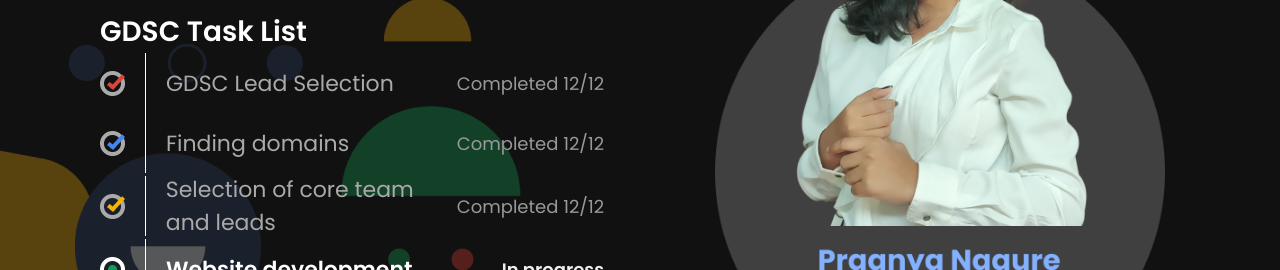
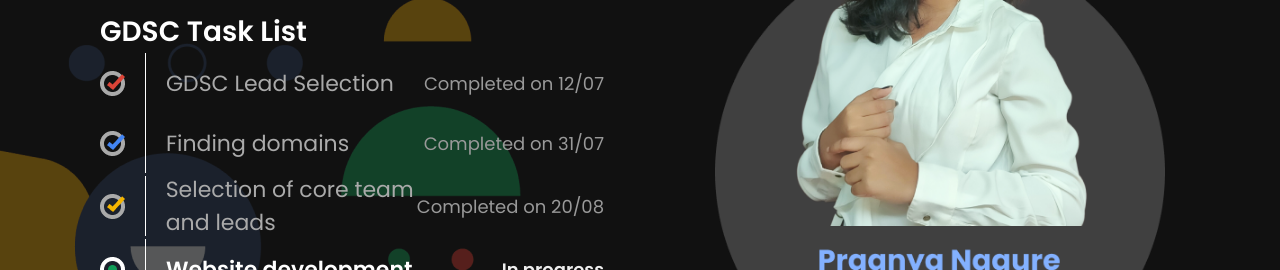
Before and after one commit to GDSC-SJEC/GDSC-Coming-Soon, a React (Create React App) app: page / in a window 1280 px wide. Shown: the part 262-532 px from the top of the page. Built offline with nearby package versions, Linux system fonts and the light colour scheme.

Commit message:
Update completion dates

```diff
--- a/src/App.js
+++ b/src/App.js
@@ -59,11 +59,11 @@
                   <div className="bar"></div>
                   <span className='task-container'>
                     <div className="task-item">GDSC Lead Selection</div>
-                    <div className="mobile-completed">Completed 12/12</div>
+                    <div className="mobile-completed">Completed on 12/07</div>
                   </span>
                 </div>
                 <div className="right">
-                  <div className="completed">Completed 12/12</div>
+                  <div className="completed">Completed on 12/07</div>
                 </div>
               </div>
               <div className="task-list">
@@ -72,11 +72,11 @@
                   <div className="bar"></div>
                   <span className='task-container'>
                     <div className="task-item">Finding domains</div>
-                    <div className="mobile-completed">Completed 12/12</div>
+                    <div className="mobile-completed">Completed on 31/07</div>
                   </span>
                 </div>
                 <div className="right">
-                  <div className="completed">Completed 12/12</div>
+                  <div className="completed">Completed on 31/07</div>
                 </div>
               </div>
               <div className="task-list">
@@ -85,11 +85,11 @@
                   <div className="bar"></div>
                   <span className='task-container'>
                     <div className="task-item">Selection of core team and leads</div>
-                    <div className="mobile-completed">Completed 12/12</div>
+                    <div className="mobile-completed">Completed on 20/08</div>
                   </span>
                 </div>
                 <div className="right">
-                  <div className="completed">Completed 12/12</div>
+                  <div className="completed">Completed on 20/08</div>
                 </div>
               </div>
               <div className="task-list">
```
